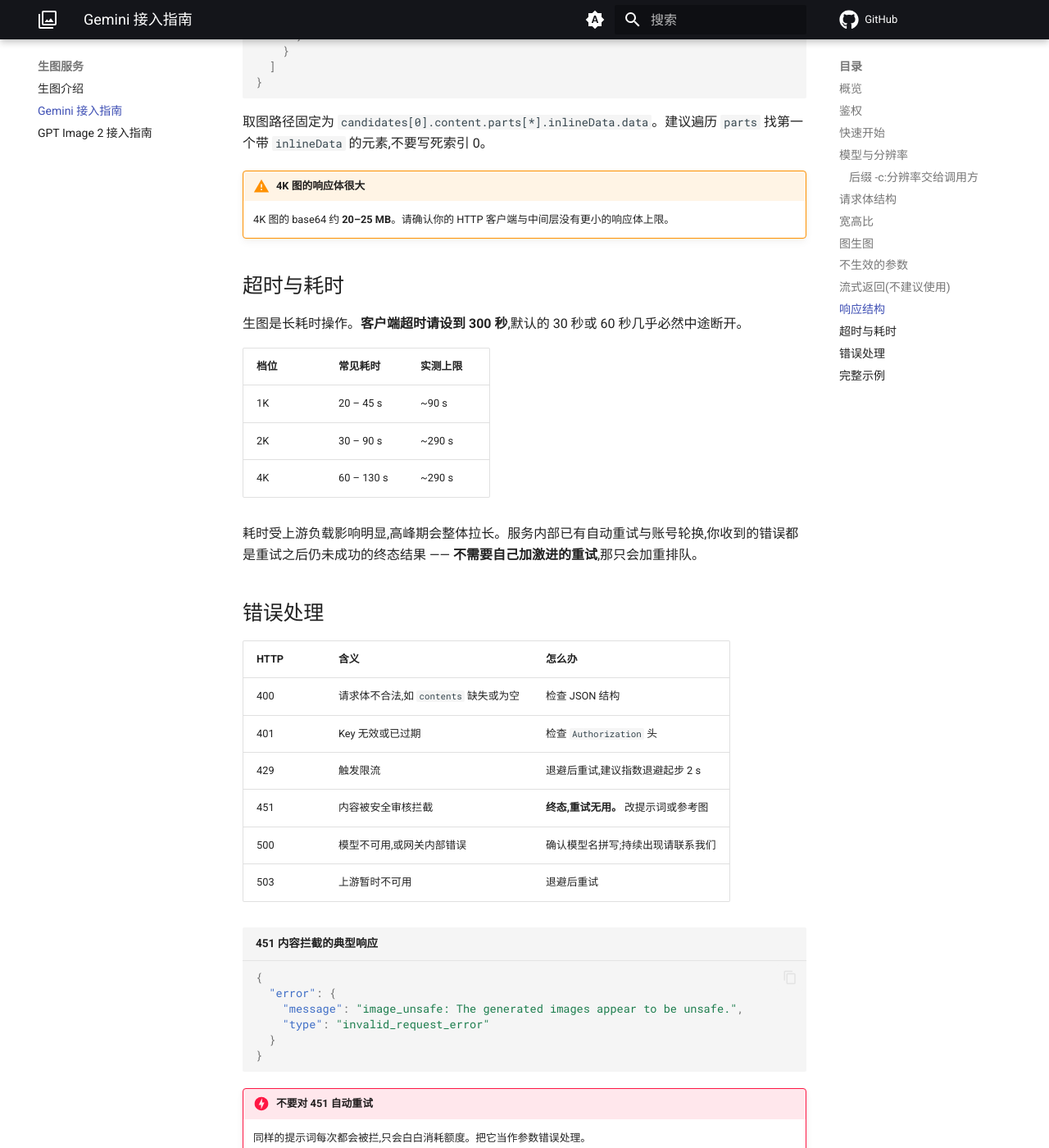
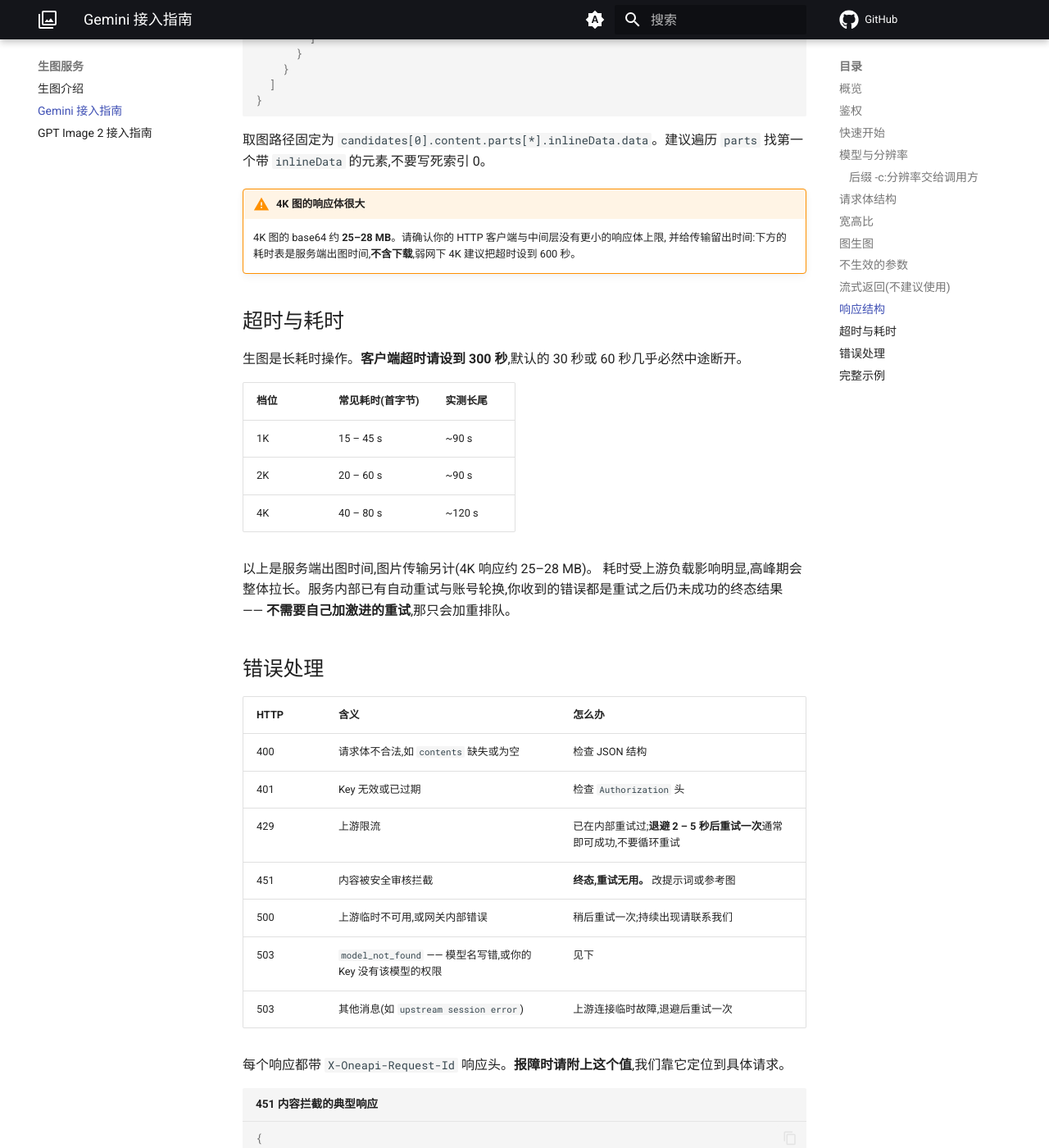
Before and after one commit to pro-llm/docs, an MkDocs documentation site: the page built from docs/image-generation/gemini.md, in a window 1280 px wide and 1400 px high, scrolled down 6158 px. Shown: the whole window at 82% size. Built offline with MkDocs 1.6.1 and Material for MkDocs 9.7.7, drawn with Linux system fonts in a browser that asks for light colours; comment, search, counter and statistics services are not loaded; some of the changed text lies outside the part shown.

Commit message:
docs: 按十四轮实测修正耗时表(high 档 120–200 s)、seed 不可复现、503 model_not_found、429 重试一次、参考图上限 16、mask 不稳定、stream 行为、X-Oneapi-Request-Id、4K 响应 25–28 MB
Co-Authored-By: Claude Fable 5.1 <noreply@anthropic.com>

````diff
--- a/docs/image-generation/gemini.md
+++ b/docs/image-generation/gemini.md
@@ -120,7 +120,6 @@ x-goog-api-key: YOUR_API_KEY
 | `contents[].parts[].inlineData` | object | 参考图,见「图生图」。最多 14 张 |
 | `generationConfig.imageConfig.aspectRatio` | string | 宽高比,如 `"16:9"`。默认 `1:1` |
 | `generationConfig.imageConfig.imageSize` | string | `1K`/`2K`/`4K`,仅 `-c` 模型有效 |
-| `generationConfig.seed` | integer | 随机种子,同参数下可复现 |
 
 ```json
 {
@@ -193,6 +191,7 @@ x-goog-api-key: YOUR_API_KEY
 | 参数 | 实际行为 |
 | --- | --- |
 | `generationConfig.candidateCount` | 恒只返回 1 张图,传 2 或更大也一样 |
+| `generationConfig.seed` | 接受,但**不保证跨请求复现**,同 seed 同提示词也可能出不同的图 |
 | `generationConfig.responseModalities` 含 `TEXT` | 只返回图片,不返回文字 |
 | `tools` 里的 `googleSearch` | 不联网,响应无 `groundingMetadata` |
 | `generationConfig.thinkingConfig` | 不生效,响应无思考 token 计数 |
@@ -250,18 +249,20 @@ curl -N -X POST "https://www.llmnex.com/v1beta/models/gemini-3-pro-image-1k:stre
 取图路径固定为 `candidates[0].content.parts[*].inlineData.data`。建议遍历 `parts` 找第一个带 `inlineData` 的元素,不要写死索引 0。
 
 !!! warning "4K 图的响应体很大"
-    4K 图的 base64 约 **20–25 MB**。请确认你的 HTTP 客户端与中间层没有更小的响应体上限。
+    4K 图的 base64 约 **25–28 MB**。请确认你的 HTTP 客户端与中间层没有更小的响应体上限,
+    并给传输留出时间:下方的耗时表是服务端出图时间,**不含下载**,弱网下 4K 建议把超时设到 600 秒。
 
 ## 超时与耗时
 
 生图是长耗时操作。**客户端超时请设到 300 秒**,默认的 30 秒或 60 秒几乎必然中途断开。
 
-| 档位 | 常见耗时 | 实测上限 |
+| 档位 | 常见耗时(首字节) | 实测长尾 |
 | --- | --- | --- |
-| 1K | 20 – 45 s | ~90 s |
-| 2K | 30 – 90 s | ~290 s |
-| 4K | 60 – 130 s | ~290 s |
+| 1K | 15 – 45 s | ~90 s |
+| 2K | 20 – 60 s | ~90 s |
+| 4K | 40 – 80 s | ~120 s |
 
+以上是服务端出图时间,图片传输另计(4K 响应约 25–28 MB)。
 耗时受上游负载影响明显,高峰期会整体拉长。服务内部已有自动重试与账号轮换,你收到的错误都是重试之后仍未成功的终态结果 —— **不需要自己加激进的重试**,那只会加重排队。
 
 ## 错误处理
@@ -270,10 +271,13 @@ curl -N -X POST "https://www.llmnex.com/v1beta/models/gemini-3-pro-image-1k:stre
 | --- | --- | --- |
 | 400 | 请求体不合法,如 `contents` 缺失或为空 | 检查 JSON 结构 |
 | 401 | Key 无效或已过期 | 检查 `Authorization` 头 |
-| 429 | 触发限流 | 退避后重试,建议指数退避起步 2 s |
+| 429 | 上游限流 | 已在内部重试过;**退避 2 – 5 秒后重试一次**通常即可成功,不要循环重试 |
 | 451 | 内容被安全审核拦截 | **终态,重试无用。** 改提示词或参考图 |
-| 500 | 模型不可用,或网关内部错误 | 确认模型名拼写;持续出现请联系我们 |
-| 503 | 上游暂时不可用 | 退避后重试 |
+| 500 | 上游临时不可用,或网关内部错误 | 稍后重试一次;持续出现请联系我们 |
+| 503 | `model_not_found` —— 模型名写错,或你的 Key 没有该模型的权限 | 见下 |
+| 503 | 其他消息(如 `upstream session error`) | 上游连接临时故障,退避后重试一次 |
+
+每个响应都带 `X-Oneapi-Request-Id` 响应头。**报障时请附上这个值**,我们靠它定位到具体请求。
 
 ```json title="451 内容拦截的典型响应"
 {
@@ -286,6 +290,11 @@ curl -N -X POST "https://www.llmnex.com/v1beta/models/gemini-3-pro-image-1k:stre
 
 !!! danger "不要对 451 自动重试"
     同样的提示词每次都会被拦,只会白白消耗额度。把它当作参数错误处理。
+
+!!! tip "503 `No available channel for model ...`"
+    这条**不是服务故障**,而是「这个 Key 用不了这个模型」:模型名拼错(比如漏了 `-1k` 后缀),
+    或者你的 Key 没被授予该模型的权限。先用 `GET /v1/models` 确认自己能用哪些模型;
+    列表里没有你要调的名字,就联系我们开通。
 
 ## 完整示例
 
````
Also changed, not shown: other parts of docs/image-generation/gemini.md (+1 -2 lines), docs/guide/getting-started.md (+5 -3 lines), docs/image-generation/gpt-image-2.md (+17 -9 lines), docs/image-generation/overview.md (+9 -5 lines).
